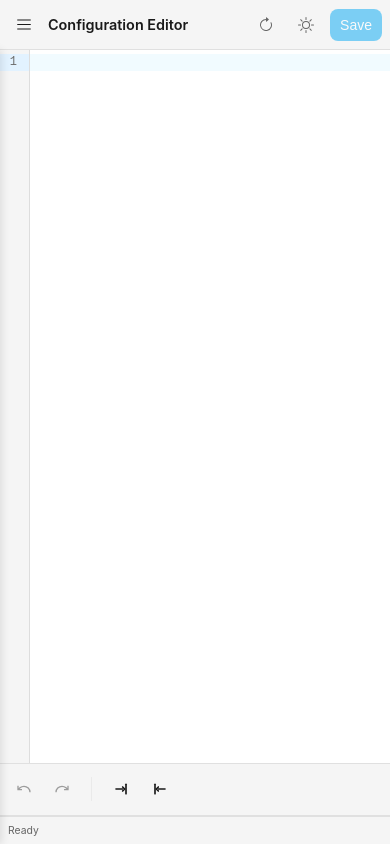
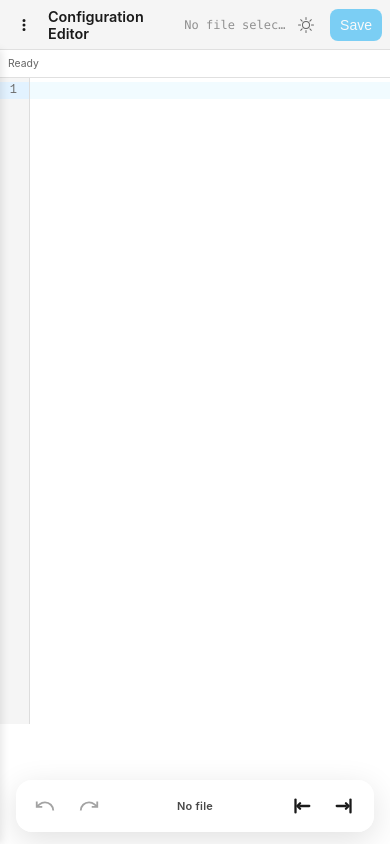
Before and after one commit to roman-pinchuk/conf-edit-ha, a website built with Vite: page conf-edit-ha/frontend/index.html in a window 390 px wide. Built offline with nearby package versions, Linux system fonts and the light colour scheme; files whose address does not match are found by name.

Commit message:
feat: major mobile UI overhaul with liquid glass toolbar and iOS/Android optimizations

```diff
--- a/conf-edit-ha/config.yaml
+++ b/conf-edit-ha/config.yaml
@@ -1,5 +1,5 @@
 name: "Configuration Editor"
-version: "1.1.8"
+version: "1.1.9"
 slug: "conf-edit-ha"
 description: "Lightweight YAML editor with syntax highlighting and entity autocomplete"
 url: "https://github.com/roman-pinchuk/conf-edit-ha"
--- a/conf-edit-ha/frontend/index.html
+++ b/conf-edit-ha/frontend/index.html
@@ -33,21 +33,15 @@
     <!-- Header -->
      <header class="header">
        <div class="header-left">
-         <button id="mobile-menu-toggle" class="mobile-menu-toggle" title="Toggle file browser" aria-label="Toggle file browser" aria-expanded="false">
-           <svg width="24" height="24" viewBox="0 0 16 16" fill="currentColor" aria-hidden="true">
-             <path d="M2 3h12v1H2V3zm0 4h12v1H2V7zm0 4h12v1H2v-1z"/>
+         <button id="mobile-menu-toggle" class="mobile-menu-toggle" title="Menu" aria-label="Menu" aria-expanded="false">
+           <svg width="24" height="24" viewBox="0 0 24 24" fill="currentColor" aria-hidden="true">
+             <path d="M12,16A2,2 0 0,1 14,18A2,2 0 0,1 12,20A2,2 0 0,1 10,18A2,2 0 0,1 12,16M12,10A2,2 0 0,1 14,12A2,2 0 0,1 12,14A2,2 0 0,1 10,12A2,2 0 0,1 12,10M12,4A2,2 0 0,1 14,6A2,2 0 0,1 12,8A2,2 0 0,1 10,6A2,2 0 0,1 12,4Z"/>
            </svg>
          </button>
          <h1>Configuration Editor</h1>
          <span class="filename" id="current-filename" aria-label="Current file">No file selected</span>
        </div>
        <div class="header-right">
-         <button id="refresh-entities-btn" class="btn btn-secondary btn-icon-only" title="Refresh entity list" aria-label="Refresh entity list">
-           <svg width="16" height="16" viewBox="0 0 16 16" fill="currentColor" aria-hidden="true">
-             <path d="M8 3a5 5 0 1 0 4.546 2.914.5.5 0 0 1 .908-.417A6 6 0 1 1 8 2v1z"/>
-             <path d="M8 4.466V.534a.25.25 0 0 1 .41-.192l2.36 1.966c.12.1.12.284 0 .384L8.41 4.658A.25.25 0 0 1 8 4.466z"/>
-           </svg>
-         </button>
          <button id="theme-toggle-btn" class="btn btn-secondary btn-icon-only" title="Toggle theme" aria-label="Toggle dark/light theme" aria-pressed="false">
            <svg id="theme-icon-light" width="16" height="16" viewBox="0 0 16 16" fill="currentColor" aria-hidden="true">
              <path d="M8 11a3 3 0 1 1 0-6 3 3 0 0 1 0 6zm0 1a4 4 0 1 0 0-8 4 4 0 0 0 0 8z"/>
@@ -84,59 +78,54 @@
 
           <!-- Mobile Editor Toolbar (visible only on mobile) -->
            <nav class="mobile-editor-toolbar" aria-label="Editor editing tools">
-             <!-- Undo/Redo Group -->
-             <div class="toolbar-group">
+             <div class="toolbar-section">
                 <button
                   id="undo-btn"
-                  class="btn btn-toolbar btn-icon-only"
+                  class="toolbar-icon-button"
                   title="Undo changes (Ctrl+Z)"
                   aria-label="Undo changes"
                   aria-disabled="true">
-                 <svg width="18" height="18" viewBox="0 0 24 24" fill="none" stroke="currentColor" stroke-width="2" aria-hidden="true">
+                 <svg width="24" height="24" viewBox="0 0 24 24" fill="none" stroke="currentColor" stroke-width="2" aria-hidden="true">
                    <path d="M3 7v6h6M21 17a9 9 0 00-9-9 9 9 0 00-6 2.3L3 13"/>
                  </svg>
                </button>
 
                 <button
                   id="redo-btn"
-                  class="btn btn-toolbar btn-icon-only"
+                  class="toolbar-icon-button"
                   title="Redo changes (Ctrl+Shift+Z)"
                   aria-label="Redo changes"
                   aria-disabled="true">
-                 <svg width="18" height="18" viewBox="0 0 24 24" fill="none" stroke="currentColor" stroke-width="2" aria-hidden="true">
+                 <svg width="24" height="24" viewBox="0 0 24 24" fill="none" stroke="currentColor" stroke-width="2" aria-hidden="true">
                    <path d="M21 7v6h-6M3 17a9 9 0 019-9 9 9 0 016 2.3l3 2.7"/>
                  </svg>
                </button>
              </div>
 
-             <!-- Divider -->
-             <div class="toolbar-divider"></div>
+             <div class="toolbar-label" id="mobile-filename">No file</div>
 
-             <!-- Indent/Dedent Group -->
-             <div class="toolbar-group">
+             <div class="toolbar-section">
                 <button
-                  id="indent-btn"
-                  class="btn btn-toolbar btn-icon-only"
-                  title="Increase indentation (Tab)"
-                  aria-label="Increase indentation">
-                  <svg width="18" height="18" viewBox="0 0 24 24" fill="none" stroke="currentColor" stroke-width="2.5" stroke-linecap="round" stroke-linejoin="round" aria-hidden="true">
-                    <!-- Arrow right with bracket: ->| -->
-                    <path d="M3 12h10"/>
-                    <path d="M13 9l3 3-3 3"/>
-                    <path d="M18 5v14"/>
+                  id="dedent-btn"
+                  class="toolbar-icon-button"
+                  title="Decrease indentation (Shift+Tab)"
+                  aria-label="Decrease indentation">
+                  <svg width="24" height="24" viewBox="0 0 24 24" fill="none" stroke="currentColor" stroke-width="2.5" stroke-linecap="round" stroke-linejoin="round" aria-hidden="true">
+                    <path d="M6 5v14"/>
+                    <path d="M11 9l-3 3 3 3"/>
+                    <path d="M21 12H11"/>
                   </svg>
                 </button>
 
                 <button
-                  id="dedent-btn"
-                  class="btn btn-toolbar btn-icon-only"
-                  title="Decrease indentation (Shift+Tab)"
-                  aria-label="Decrease indentation">
-                  <svg width="18" height="18" viewBox="0 0 24 24" fill="none" stroke="currentColor" stroke-width="2.5" stroke-linecap="round" stroke-linejoin="round" aria-hidden="true">
-                    <!-- Bracket with arrow left: |<- -->
-                    <path d="M6 5v14"/>
-                    <path d="M11 9l-3 3 3 3"/>
-                    <path d="M21 12H11"/>
+                  id="indent-btn"
+                  class="toolbar-icon-button"
+                  title="Increase indentation (Tab)"
+                  aria-label="Increase indentation">
+                  <svg width="24" height="24" viewBox="0 0 24 24" fill="none" stroke="currentColor" stroke-width="2.5" stroke-linecap="round" stroke-linejoin="round" aria-hidden="true">
+                    <path d="M3 12h10"/>
+                    <path d="M13 9l3 3-3 3"/>
+                    <path d="M18 5v14"/>
                   </svg>
                 </button>
              </div>
--- a/conf-edit-ha/frontend/src/editor.ts
+++ b/conf-edit-ha/frontend/src/editor.ts
@@ -290,6 +290,11 @@ export function createEditor(parent: HTMLElement): EditorView {
           tabSize: 2,
         },
       }),
+      EditorView.contentAttributes.of({
+        autocorrect: "off",
+        autocapitalize: "off",
+        spellcheck: "false"
+      }),
       themeCompartment.of(isDark() ? oneDark : []),
       rainbowIndentThemeCompartment.of(isDark() ? rainbowIndentDarkTheme : rainbowIndentLightTheme),
       EditorView.lineWrapping,
--- a/conf-edit-ha/frontend/src/main.ts
+++ b/conf-edit-ha/frontend/src/main.ts
@@ -5,7 +5,7 @@
 import { initTheme } from './theme';
 import { createEditor, setContent, getContent, registerSaveShortcut, editorUndo, editorRedo, editorIndent, editorDedent, canEditorUndo, canEditorRedo } from './editor';
 import { fetchEntities, fetchFiles, readFile, saveFile, type FileInfo } from './api';
-import { setEntities, getEntityCount } from './autocomplete';
+import { setEntities } from './autocomplete';
 
 // Application state
 let currentFile: string | null = null;
@@ -18,7 +18,6 @@ let expandedDirs: Set<string> = new Set();
 let fileListClickHandler: ((e: Event) => void) | null = null;
 let editorChangeHandler: ((e: Event) => void) | null = null;
 let saveButtonHandler: (() => void) | null = null;
-let refreshButtonHandler: (() => void) | null = null;
 let mobileMenuHandler: (() => void) | null = null;
 let sidebarOverlayHandler: (() => void) | null = null;
 let undoButtonHandler: (() => void) | null = null;
@@ -34,13 +33,13 @@ const STORAGE_KEY_EXPANDED_DIRS = 'conf-edit-ha:expanded-dirs';
 const fileListEl = document.getElementById('file-list')!;
 const currentFilenameEl = document.getElementById('current-filename')!;
 const saveBtnEl = document.getElementById('save-btn') as HTMLButtonElement;
-const refreshBtnEl = document.getElementById('refresh-entities-btn') as HTMLButtonElement;
 const statusMessageEl = document.getElementById('status-message')!;
 const statusInfoEl = document.getElementById('status-info')!;
 const editorEl = document.getElementById('editor')!;
 const mobileMenuToggleEl = document.getElementById('mobile-menu-toggle') as HTMLButtonElement;
 const sidebarEl = document.getElementById('sidebar')!;
 const sidebarOverlayEl = document.getElementById('sidebar-overlay')!;
+const mobileFilenameEl = document.getElementById('mobile-filename')!;
 
 // Mobile toolbar elements
 const undoBtnEl = document.getElementById('undo-btn') as HTMLButtonElement;
@@ -164,7 +163,6 @@ async function init(): Promise<void> {
 
       // Set up button listeners (store handlers for cleanup)
       saveButtonHandler = handleSave;
-      refreshButtonHandler = handleRefreshEntities;
       mobileMenuHandler = toggleMobileSidebar;
       sidebarOverlayHandler = closeMobileSidebar;
       undoButtonHandler = handleUndo;
@@ -173,7 +171,6 @@ async function init(): Promise<void> {
       dedentButtonHandler = handleDedent;
 
       saveBtnEl.addEventListener('click', saveButtonHandler);
-      refreshBtnEl.addEventListener('click', refreshButtonHandler);
 
       // Mobile menu toggle
       mobileMenuToggleEl.addEventListener('click', mobileMenuHandler);
@@ -281,30 +278,6 @@ async function loadEntities(): Promise<void> {
      console.error('Error loading entities:', error);
      // Continue with empty entity list
    }
-}
-
-/**
- * Refresh entities from Home Assistant
- * Fetches latest entity list and updates autocomplete suggestions
- */
-async function handleRefreshEntities(): Promise<void> {
-  refreshBtnEl.disabled = true;
-  updateStatus('Refreshing entities...', '');
-
-  try {
-    await loadEntities();
-    const count = getEntityCount();
-    updateStatus(`Refreshed ${count} entities`, '', false, true);
-    setTimeout(() => {
-      if (!isModified) {
-        updateStatus('Ready', '');
-      }
-    }, 2000);
-  } catch (error) {
-    updateStatus('Failed to refresh entities', '', true);
-  } finally {
-    refreshBtnEl.disabled = false;
-  }
 }
 
 /**
@@ -548,6 +521,10 @@ async function loadFile(filename: string): Promise<void> {
 
     isLoadingFile = false;
     currentFilenameEl.textContent = filename;
+    if (mobileFilenameEl) {
+      // Show only the filename (not the full path) in the small toolbar label
+      mobileFilenameEl.textContent = filename.split('/').pop() || filename;
+    }
 
     // Update active file in list
     fileListEl.querySelectorAll('.tree-item').forEach((el) => {
--- a/conf-edit-ha/frontend/styles.css
+++ b/conf-edit-ha/frontend/styles.css
@@ -2,6 +2,7 @@
 :root {
   --bg-primary: #ffffff;
   --bg-secondary: #f5f5f5;
+  color-scheme: light dark; /* Signals theme support to Android/Chrome */
   --bg-tertiary: #e8e8e8;
   --text-primary: #1a1a1a;
   --text-secondary: #666666;
@@ -49,6 +50,7 @@ body {
   display: flex;
   flex-direction: column;
   height: 100vh;
+  height: 100dvh; /* Support for dynamic viewport height on iOS */
 }
 
 /* Header */
@@ -332,6 +334,7 @@ body {
   display: flex;
   flex-direction: column;
   overflow: hidden;
+  position: relative; /* For absolute floating toolbar */
 }
 
 .editor {
@@ -349,87 +352,96 @@ body {
   overflow: auto;
 }
 
-/* Mobile Editor Toolbar - VS Code Style */
+/* Mobile Editor Toolbar - Liquid Glass Style */
 .mobile-editor-toolbar {
   display: none;
-  gap: 0.5rem;
+  position: absolute;
+  bottom: 0;
+  left: 0;
+  right: 0;
+  margin: 20px 24px calc(20px + env(safe-area-inset-bottom));
+  background: rgba(255, 255, 255, 0.7);
+  backdrop-filter: blur(16px) saturate(180%);
+  -webkit-backdrop-filter: blur(16px) saturate(180%);
+  border: 1px solid rgba(255, 255, 255, 0.4);
+  border-radius: 20px;
+  padding: 4px 8px;
+  box-shadow: 0 8px 32px rgba(0, 0, 0, 0.12), inset 0 0 0 1px rgba(255, 255, 255, 0.2);
+  justify-content: space-between;
   align-items: center;
-  padding: 0.5rem;
-  background: var(--bg-secondary);
-  border-top: 1px solid var(--border-color);
-  border-bottom: 1px solid var(--border-color);
-  height: auto;
+  height: 56px;
+  z-index: 100;
 }
 
-.toolbar-group {
-  display: flex;
-  gap: 0.25rem;
-  align-items: center;
-  padding: 0;
+:root.dark .mobile-editor-toolbar {
+  background: rgba(35, 35, 35, 0.75);
+  border: 1px solid rgba(255, 255, 255, 0.08);
+  box-shadow: 0 8px 32px rgba(0, 0, 0, 0.35), inset 0 0 0 1px rgba(255, 255, 255, 0.05);
 }
 
-.toolbar-divider {
-  width: 1px;
-  height: 24px;
-  background: var(--border-color);
-  margin: 0 0.25rem;
-  opacity: 0.5;
+.toolbar-section {
+  display: flex;
+  align-items: center;
+  gap: 4px;
 }
 
-.btn-toolbar {
+.toolbar-label {
+  font-size: 13px;
+  font-weight: 600;
+  text-transform: none; /* Removed uppercase for filenames */
+  letter-spacing: 0.02em;
+  color: var(--text-primary);
+  flex: 1;
+  text-align: center;
+  pointer-events: none;
+  opacity: 0.8;
+  overflow: hidden;
+  text-overflow: ellipsis;
+  white-space: nowrap;
+  padding: 0 8px;
+}
+
+.toolbar-icon-button {
   display: flex;
   align-items: center;
   justify-content: center;
-  gap: 6px;
-  padding: 8px 10px;
-  width: 40px;
-  height: 40px;
+  width: 44px;
+  height: 44px;
   background: transparent;
   color: var(--text-primary);
   border: none;
-  border-radius: 4px;
+  border-radius: 16px;
   cursor: pointer;
-  transition: background-color 0.15s ease;
-  font-size: 0.75rem;
-  font-weight: 500;
-  position: relative;
-  overflow: hidden;
+  transition: all 0.2s cubic-bezier(0.4, 0, 0.2, 1);
 }
 
-/* Toolbar button hover state - subtle background only */
-.btn-toolbar:hover:not(:disabled) {
-  background: var(--bg-tertiary);
+.toolbar-icon-button:hover:not(:disabled) {
+  background: rgba(0, 0, 0, 0.05);
 }
 
-/* Toolbar button active/pressed state */
-.btn-toolbar:active:not(:disabled) {
-  background: var(--border-color);
+:root.dark .toolbar-icon-button:hover:not(:disabled) {
+  background: rgba(255, 255, 255, 0.08);
 }
 
-/* Disabled button styling */
-.btn-toolbar:disabled {
-  opacity: 0.4;
-  cursor: not-allowed;
+.toolbar-icon-button:active:not(:disabled) {
+  background: rgba(0, 0, 0, 0.1);
+  transform: scale(0.92);
+  transition: transform 0.1s ease;
 }
 
-/* Icon-only buttons (no labels) */
-.btn-icon-only {
-  padding: 6px;
-  width: 32px;
-  height: 32px;
-  flex-direction: row;
+:root.dark .toolbar-icon-button:active:not(:disabled) {
+  background: rgba(255, 255, 255, 0.12);
 }
 
-.btn-icon-only svg {
-  width: 18px;
-  height: 18px;
-  flex-shrink: 0;
+.toolbar-icon-button:disabled {
+  opacity: 0.2;
+  cursor: not-allowed;
+  filter: grayscale(1);
 }
 
-/* Focus state for accessibility */
-.btn-toolbar:focus-visible {
-  outline: 1px solid var(--accent-color);
-  outline-offset: -1px;
+.toolbar-icon-button svg {
+  width: 22px;
+  height: 22px;
 }
 
 /* Status Bar */
@@ -513,7 +525,7 @@ body {
   right: 0;
   bottom: 0;
   background-color: rgba(0, 0, 0, 0.5);
-  z-index: 99;
+  z-index: 150;
 }
 
 .sidebar-overlay.active {
@@ -544,10 +556,17 @@ body {
 
   .header-left {
     gap: 0.5rem;
+    overflow: hidden; /* For filename truncation */
+    flex: 1;
   }
 
   .filename {
-    display: none; /* Hide on mobile to save space */
+    display: block;
+    font-size: 0.75rem;
+    overflow: hidden;
+    text-overflow: ellipsis;
+    white-space: nowrap;
+    opacity: 0.7;
   }
 
   .header-right {
@@ -590,7 +609,7 @@ body {
     width: 280px;
     transform: translateX(-100%);
     transition: transform 0.3s ease;
-    z-index: 100;
+    z-index: 200;
     box-shadow: 2px 0 8px var(--shadow);
   }
 
@@ -607,16 +626,26 @@ body {
     width: 100%;
   }
 
-  /* Status bar adjustments */
+  /* Status bar adjustments - Move to top on mobile */
   .status-bar {
     padding: 0.25rem 0.5rem;
     font-size: 0.7rem;
     height: 28px;
+    order: -1; /* Move to top of flex container */
+    border-top: none;
+    border-bottom: 1px solid var(--border-color);
+    background-color: var(--bg-primary); /* Ensure it doesn't show through if glass is used elsewhere */
+    z-index: 50;
   }
 
   /* Smaller CodeMirror font on mobile */
   .cm-editor {
     font-size: 13px;
+  }
+
+  /* Add padding to the bottom of the editor so floating toolbar doesn't overlap text */
+  .cm-scroller {
+    padding-bottom: 120px;
   }
 
   /* Tree items with better touch targets */
@@ -632,29 +661,12 @@ body {
 
     /* Mobile toolbar responsive adjustments */
     .mobile-editor-toolbar {
-      padding: 0.4rem;
-      gap: 0.2rem;
+      display: flex;
     }
 
-    .toolbar-group {
-      gap: 0.15rem;
-    }
-
-    .btn-toolbar {
-      padding: 6px;
-      height: 32px;
-      width: 32px;
-    }
-
-    .btn-icon-only {
-      height: 32px;
-      width: 32px;
-      padding: 6px;
-    }
-
-    .btn-icon-only svg {
-      width: 16px;
-      height: 16px;
+    .toolbar-icon-button {
+      width: 38px;
+      height: 38px;
     }
  }
 
@@ -705,37 +717,19 @@ body {
 
    /* Mobile toolbar for very small screens */
    .mobile-editor-toolbar {
-     padding: 0.6rem 0.5rem;
-     gap: 0.5rem;
+     margin: 12px 16px;
+     height: 52px;
+     border-radius: 16px;
    }
 
-   .toolbar-group {
-     gap: 0.35rem;
+   .toolbar-icon-button {
+      width: 40px;
+      height: 40px;
    }
 
-   .toolbar-divider {
-     height: 24px;
-     margin: 0 0.35rem;
+   .toolbar-label {
+      font-size: 11px;
    }
-
-    /* Maintain touch target for toolbar buttons on very small screens */
-    .btn-toolbar {
-      padding: 6px;
-      height: 32px;
-      width: 32px;
-      border-radius: 4px;
-    }
-
-    .btn-icon-only {
-      width: 32px;
-      height: 32px;
-      padding: 6px;
-    }
-
-    .btn-icon-only svg {
-      width: 16px;
-      height: 16px;
-    }
 }
 
 @media (max-width: 480px) {
```
Also changed, not shown: conf-edit-ha/CHANGELOG.md.
